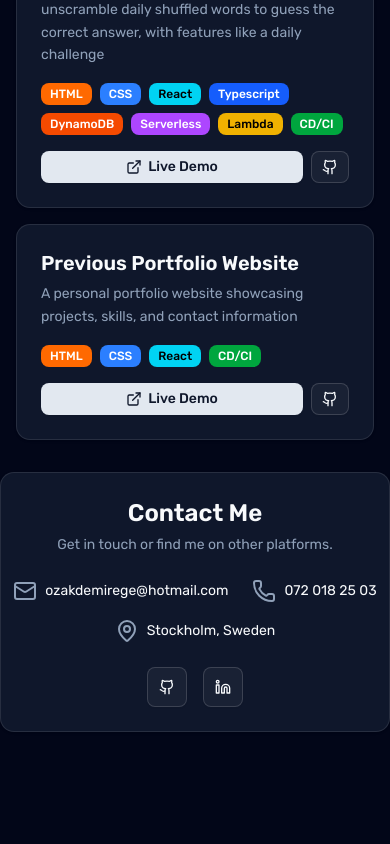
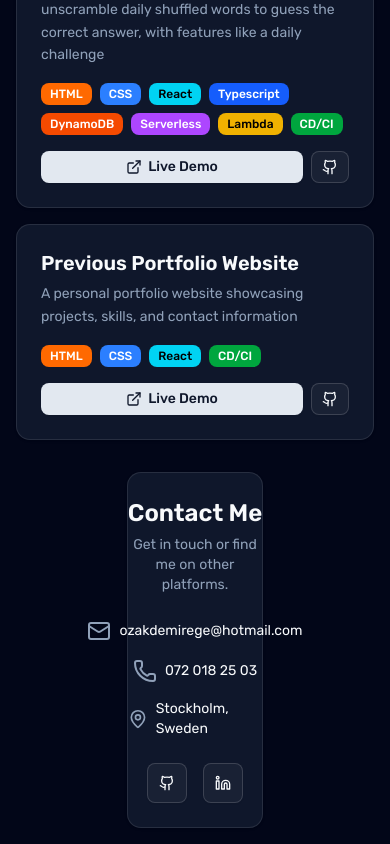
Before and after one commit to Egeeoz/Portfolio-3.0, a Next.js app: page / in a window 390 px wide. Shown: the part 1437-2281 px from the top of the page. Before the commit the page ends 2185 px from the top, so only its background shows below. Built offline with nearby package versions, Linux system fonts and the light colour scheme.

Commit message:
Update Contact section layout for improved responsiveness

```diff
--- a/src/components/sections/contact.jsx
+++ b/src/components/sections/contact.jsx
@@ -22,7 +22,7 @@
 
   return (
     <div className="flex justify-center items-center w-full px-0">
-      <Card className="w-full max-w-2xl">
+      <Card className="w-[35%]">
         <CardHeader className="text-center px-0">
           <CardTitle className="text-2xl">Contact Me</CardTitle>
           <CardDescription>
```
